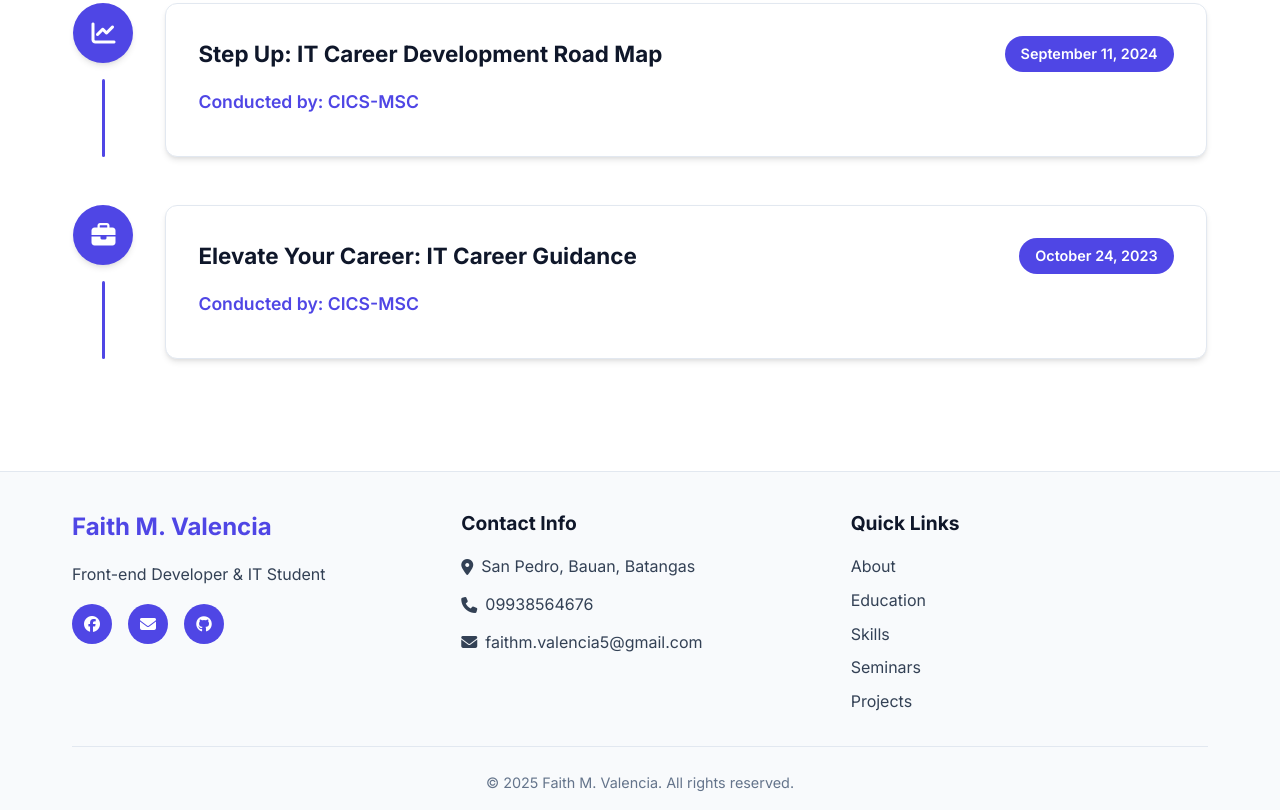
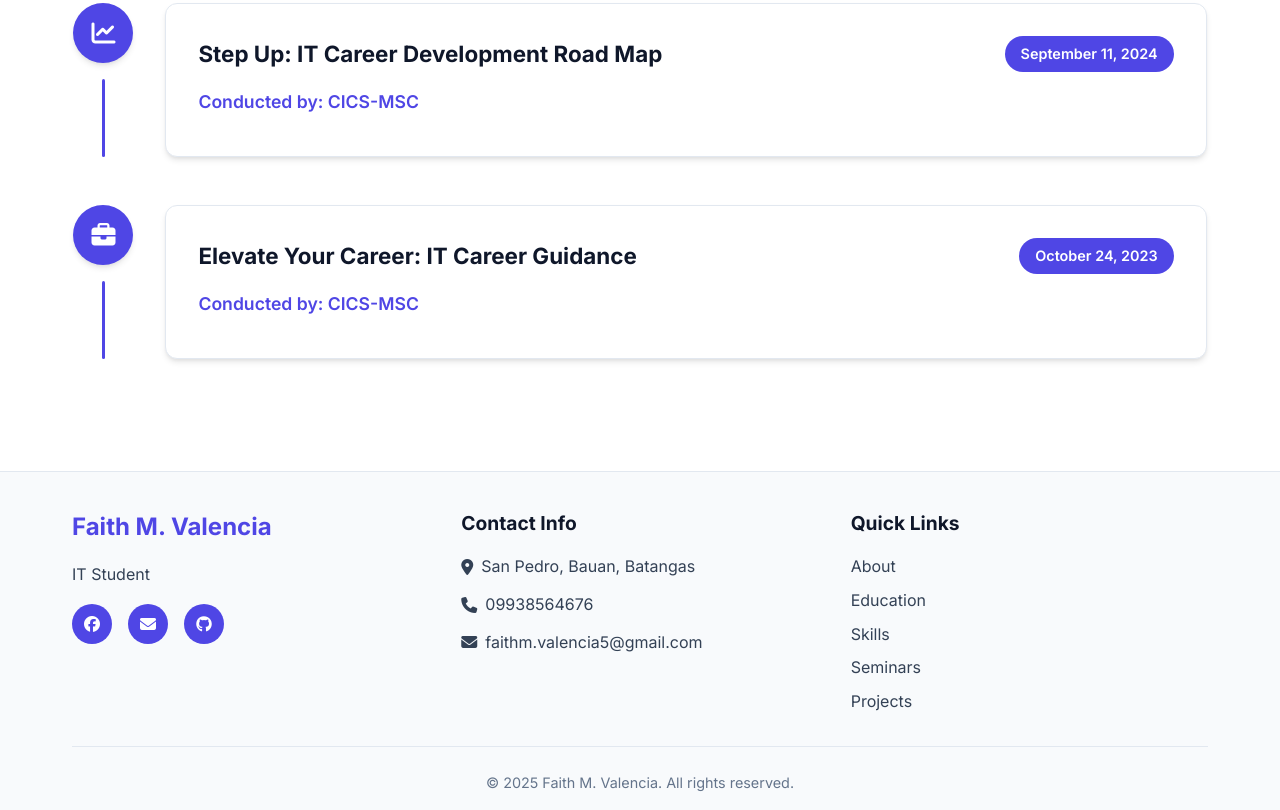
Before and after one commit to FaithV5/StudentPortfolio, a website: page Student Portfolio/seminars.html in a window 1280 px wide. Shown: the part 1466-2276 px from the top of the page. Drawn offline with Linux system fonts and the light colour scheme.

```diff
--- a/Student Portfolio/seminars.html
+++ b/Student Portfolio/seminars.html
@@ -181,7 +181,7 @@
       <div class="footer-content">
         <div class="footer-section">
           <h3>Faith M. Valencia</h3>
-          <p>Front-end Developer & IT Student</p>
+          <p>IT Student</p>
           <div class="footer-social">
             <a href="https://www.facebook.com/valencia.faith.05" title="Facebook"><i class="fa-brands fa-facebook"></i></a>
             <a href="mailto: faithm.valencia5@gmail.com" title="Email"><i class="fa-solid fa-envelope"></i></a>
```
